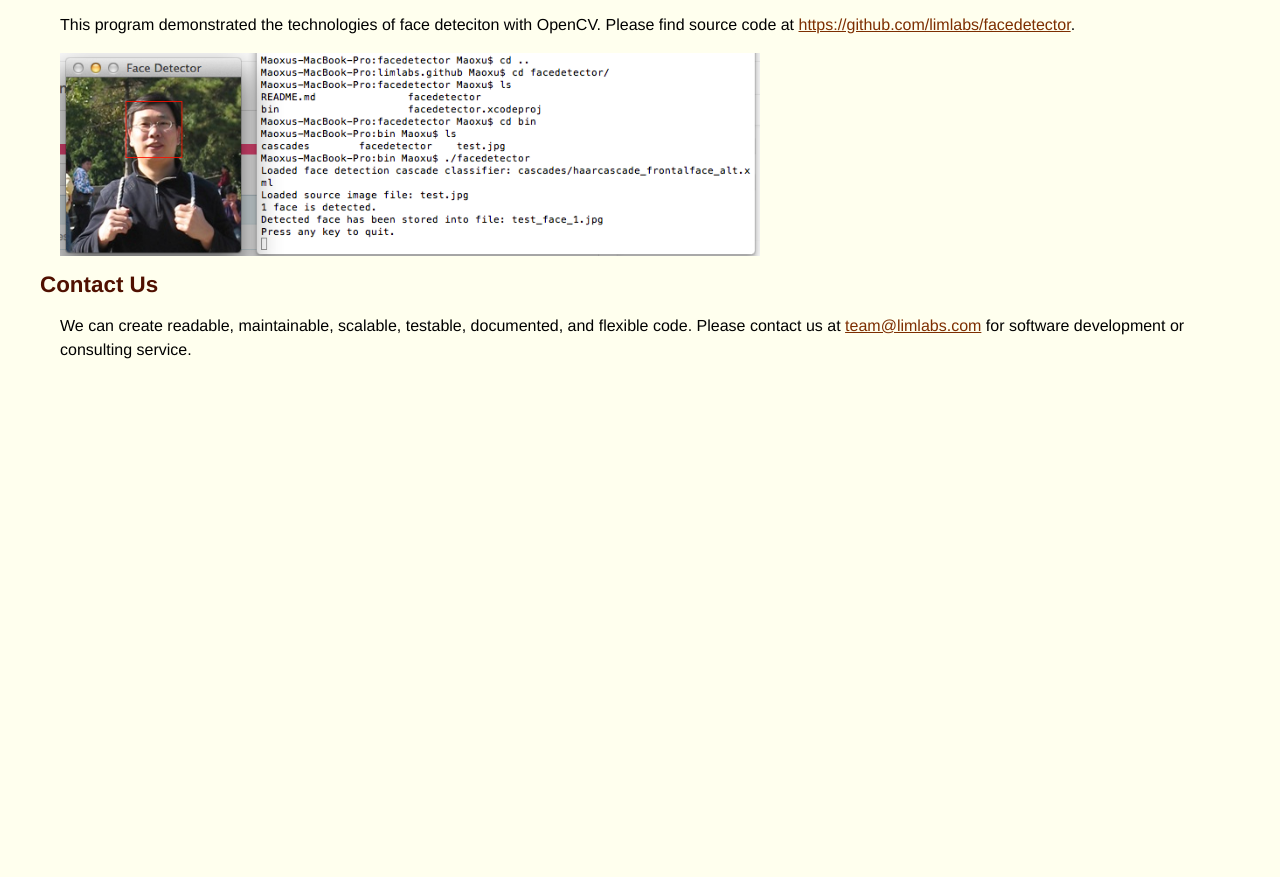
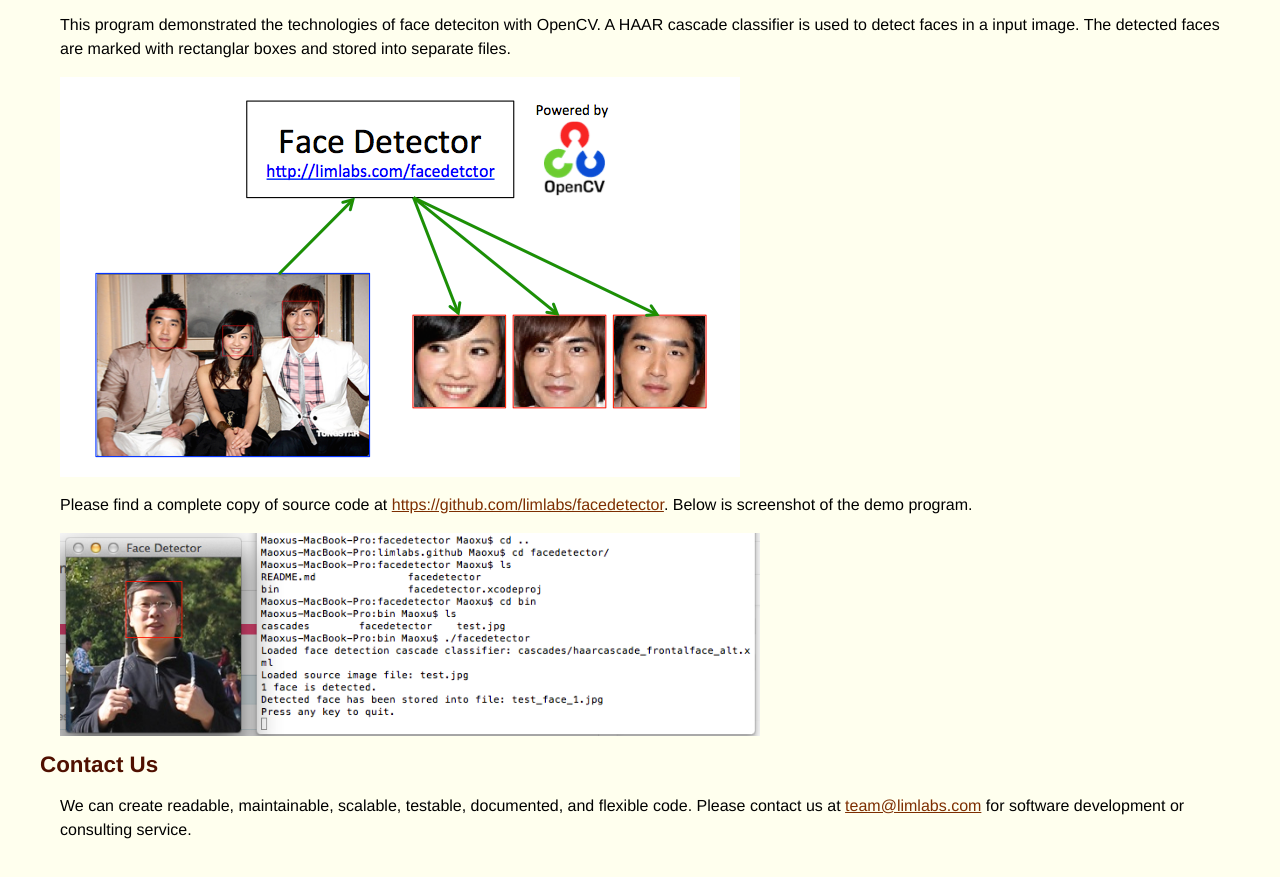
Before and after one commit to limlabs/limlabs.github.com, a plain HTML site: page facedetector/index.html in a window 1280 px wide. Shown: the part 179-1056 px from the top of the page. Before the commit the page ends 800 px from the top, so only its background shows below. Drawn offline with Linux system fonts and the light colour scheme.

Commit message:
Face detector Page edit

```diff
--- a/facedetector/index.html
+++ b/facedetector/index.html
@@ -13,9 +13,13 @@
 
 	<h1>Face Detector</h1>
 
-		<p>This program demonstrated the technologies of face deteciton with OpenCV. Please find source code at <a href="https://github.com/limlabs/facedetector" target="_blank">https://github.com/limlabs/facedetector</a>.</p>
+		<p>This program demonstrated the technologies of face deteciton with OpenCV. A HAAR cascade classifier is used to detect faces in a input image. The detected faces are marked with rectanglar boxes and stored into separate files.</p>
 
-	  <p><img src="images/face_detector.png" /></p>
+    <p><img src="images/facedetector.png" /></p>
+
+    <p>Please find a complete copy of source code at <a href="https://github.com/limlabs/facedetector" target="_blank">https://github.com/limlabs/facedetector</a>. Below is screenshot of the demo program.</p>
+
+	  <p><img src="images/screenshot.png" /></p>
 
 	<h1>Contact Us</h1>
 
```
Also changed, not shown: facedetector/images/facedetector.png (added), facedetector/images/screenshot.png (renamed from facedetector/images/face_detector.png).
